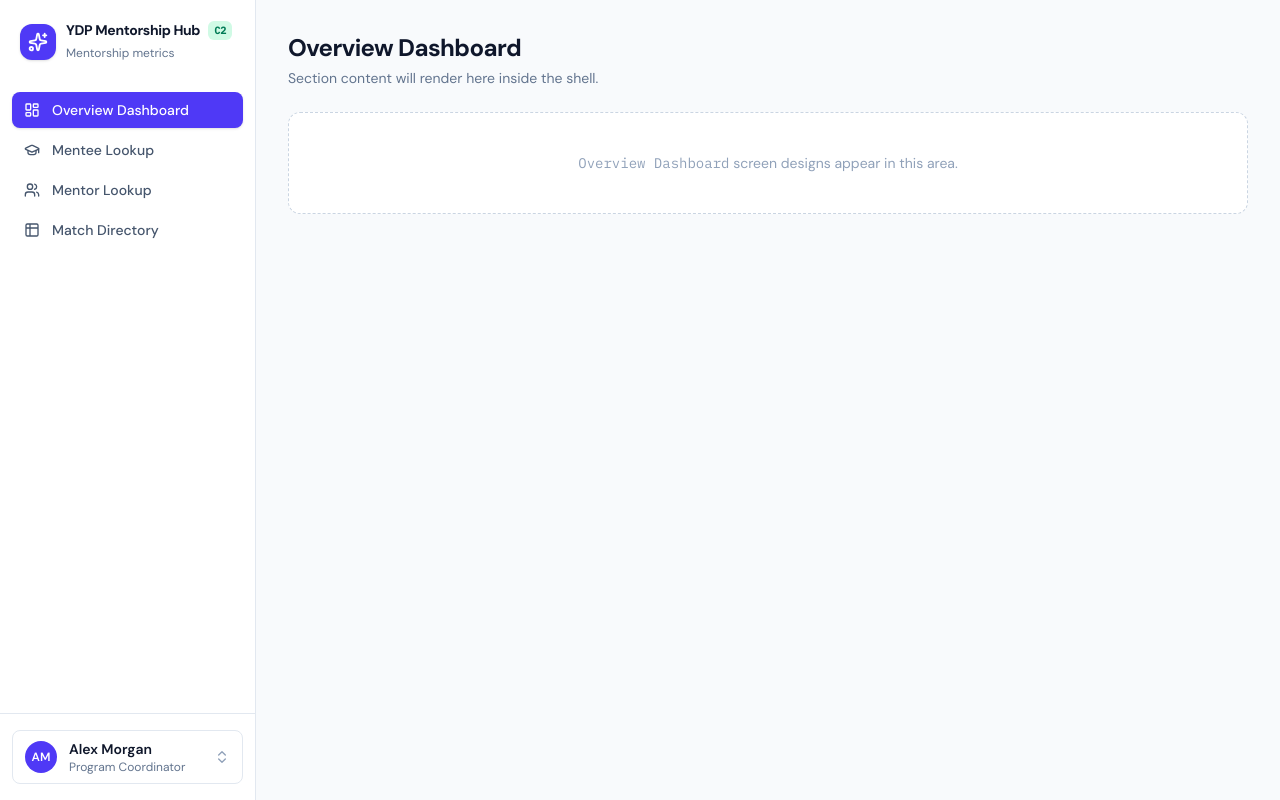
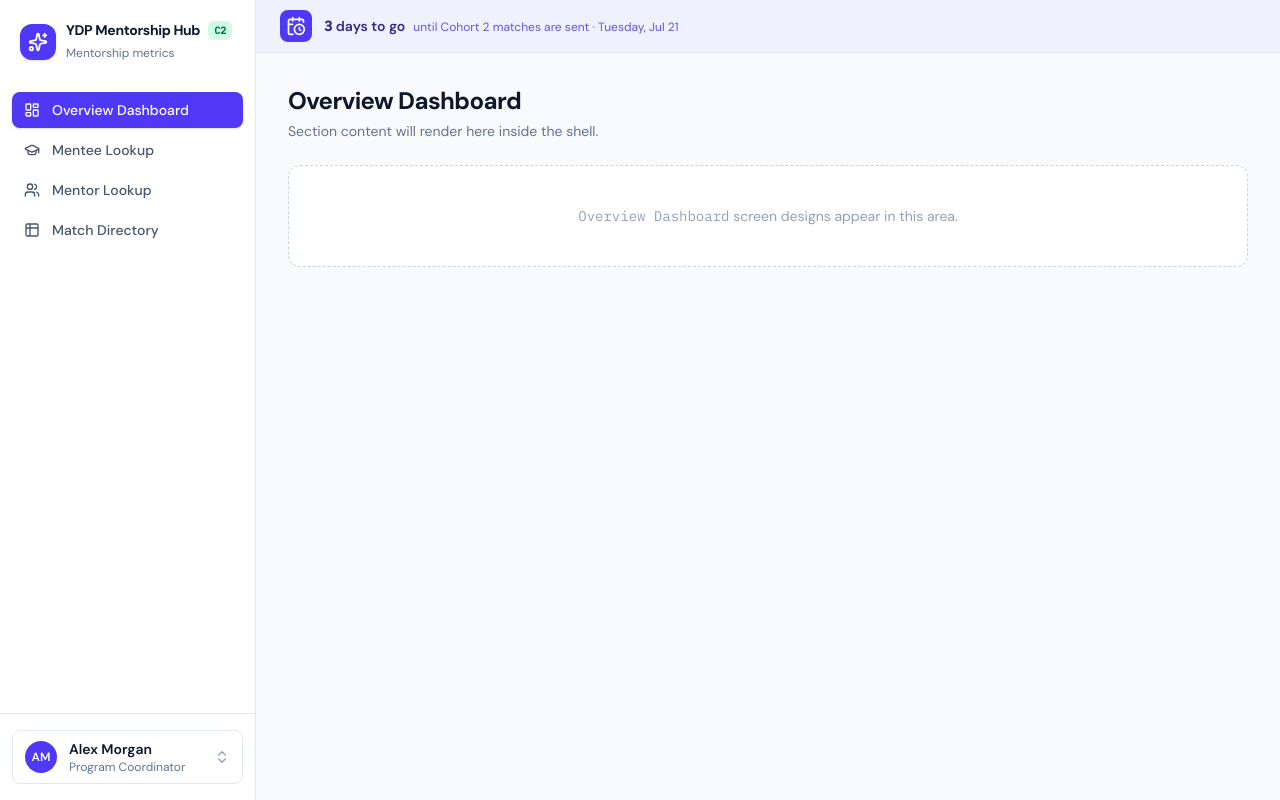
Before and after one commit to mmesomakelvin/Ydp_automations, a React (Vite) app in the folder YDP Website Metric Builder/: page /shell/design/fullscreen in a window 1280 px wide. Built offline with nearby package versions, Linux system fonts and the light colour scheme.

Commit message:
Add matching countdown banner to app shell
Persistent banner counts down to when Cohort 2 matches are sent
(Tue Jul 21, end of day) and flips to a 'Matching sent' state after.
Configurable via AppShell matchingDate prop.

```diff
--- a/YDP Website Metric Builder/src/shell/components/AppShell.tsx
+++ b/YDP Website Metric Builder/src/shell/components/AppShell.tsx
@@ -2,12 +2,15 @@ import { useState, type ReactNode } from 'react'
 import { Menu, X, Sparkles } from 'lucide-react'
 import { MainNav, type NavigationItem } from './MainNav'
 import { UserMenu, type ShellUser } from './UserMenu'
+import { CountdownBanner } from './CountdownBanner'
 
 interface AppShellProps {
   children: ReactNode
   navigationItems: NavigationItem[]
   user?: ShellUser
   cohortLabel?: string
+  /** ISO datetime matching is sent; drives the countdown banner. */
+  matchingDate?: string
   onNavigate?: (href: string) => void
   onLogout?: () => void
 }
@@ -45,6 +48,7 @@ export function AppShell({
   navigationItems,
   user,
   cohortLabel = 'C2',
+  matchingDate = '2026-07-21T23:59:59',
   onNavigate,
   onLogout,
 }: AppShellProps) {
@@ -99,6 +103,9 @@ export function AppShell({
 
       {/* Main column */}
       <div className="flex min-w-0 flex-1 flex-col">
+        {/* Countdown to matching send-out (persists across all pages) */}
+        <CountdownBanner targetDate={matchingDate} cohortLabel="Cohort 2" />
+
         {/* Mobile top bar */}
         <header className="flex items-center gap-3 border-b border-slate-200 bg-white px-4 py-3 lg:hidden dark:border-slate-800 dark:bg-slate-900">
           <button
--- /dev/null
+++ b/YDP Website Metric Builder/src/shell/components/CountdownBanner.tsx
@@ -0,0 +1,86 @@
+import { useEffect, useState } from 'react'
+import { CalendarClock, PartyPopper } from 'lucide-react'
+
+interface CountdownBannerProps {
+  /** ISO datetime matching goes out (local time). */
+  targetDate: string
+  /** Cohort label, e.g. "Cohort 2". */
+  cohortLabel?: string
+}
+
+function parts(msLeft: number) {
+  const days = Math.floor(msLeft / 86_400_000)
+  const hours = Math.floor((msLeft % 86_400_000) / 3_600_000)
+  const minutes = Math.floor((msLeft % 3_600_000) / 60_000)
+  return { days, hours, minutes }
+}
+
+/**
+ * Persistent banner counting down to when matches are sent out.
+ * Flips to a "Matching sent" state once the target passes.
+ */
+export function CountdownBanner({
+  targetDate,
+  cohortLabel = 'Cohort 2',
+}: CountdownBannerProps) {
+  const target = new Date(targetDate).getTime()
+  const [now, setNow] = useState(() => Date.now())
+
+  useEffect(() => {
+    const id = setInterval(() => setNow(Date.now()), 30_000)
+    return () => clearInterval(id)
+  }, [])
+
+  const msLeft = target - now
+  const sent = msLeft <= 0
+
+  const dateLabel = new Date(targetDate).toLocaleDateString(undefined, {
+    weekday: 'long',
+    month: 'short',
+    day: 'numeric',
+  })
+
+  if (sent) {
+    return (
+      <div className="flex items-center gap-3 border-b border-emerald-200 bg-emerald-50 px-4 py-2.5 sm:px-6 dark:border-emerald-500/25 dark:bg-emerald-500/10">
+        <span className="flex h-8 w-8 shrink-0 items-center justify-center rounded-lg bg-emerald-500 text-white">
+          <PartyPopper className="h-5 w-5" strokeWidth={2} />
+        </span>
+        <div className="min-w-0">
+          <p className="text-sm font-semibold text-emerald-800 dark:text-emerald-200">
+            Matching sent 🎉
+          </p>
+          <p className="truncate text-xs text-emerald-700/80 dark:text-emerald-300/80">
+            {cohortLabel} matches went out {dateLabel}.
+          </p>
+        </div>
+      </div>
+    )
+  }
+
+  const { days, hours, minutes } = parts(msLeft)
+  const lead = days > 0 ? days : hours > 0 ? hours : minutes
+  const unit = days > 0 ? 'day' : hours > 0 ? 'hour' : 'minute'
+
+  return (
+    <div className="flex items-center gap-3 border-b border-indigo-100 bg-indigo-50 px-4 py-2.5 sm:px-6 dark:border-indigo-500/20 dark:bg-indigo-500/10">
+      <span className="flex h-8 w-8 shrink-0 items-center justify-center rounded-lg bg-indigo-600 text-white dark:bg-indigo-500">
+        <CalendarClock className="h-5 w-5" strokeWidth={2} />
+      </span>
+      <div className="flex min-w-0 flex-wrap items-baseline gap-x-2">
+        <p className="text-sm font-semibold text-indigo-900 dark:text-indigo-100">
+          <span className="font-mono tabular-nums">{lead}</span> {unit}
+          {lead === 1 ? '' : 's'} to go
+        </p>
+        <p className="truncate text-xs text-indigo-700/80 dark:text-indigo-300/80">
+          until {cohortLabel} matches are sent · {dateLabel}
+          {days === 0 && (
+            <span className="ml-1 font-mono">
+              ({hours}h {minutes}m left)
+            </span>
+          )}
+        </p>
+      </div>
+    </div>
+  )
+}
--- a/YDP Website Metric Builder/src/shell/components/index.ts
+++ b/YDP Website Metric Builder/src/shell/components/index.ts
@@ -1,3 +1,4 @@
 export { AppShell } from './AppShell'
 export { MainNav, type NavigationItem } from './MainNav'
 export { UserMenu, type ShellUser } from './UserMenu'
+export { CountdownBanner } from './CountdownBanner'
```
